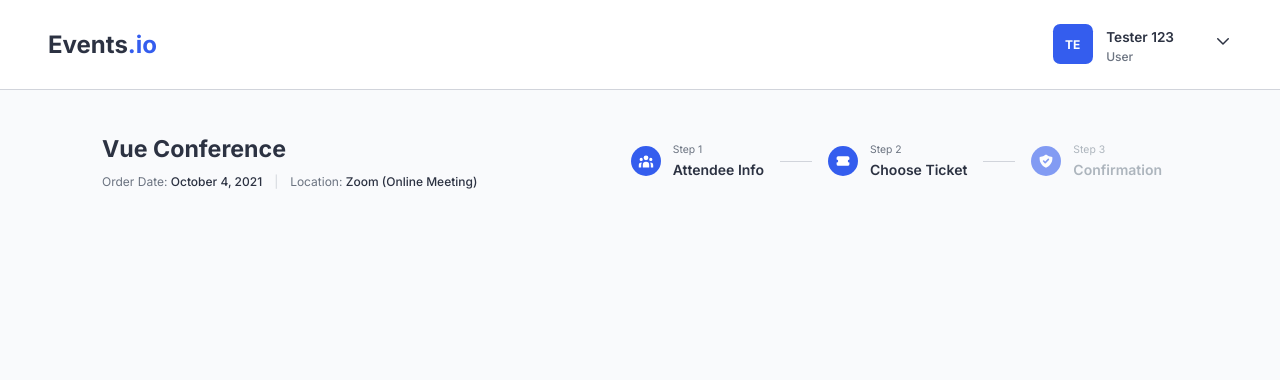
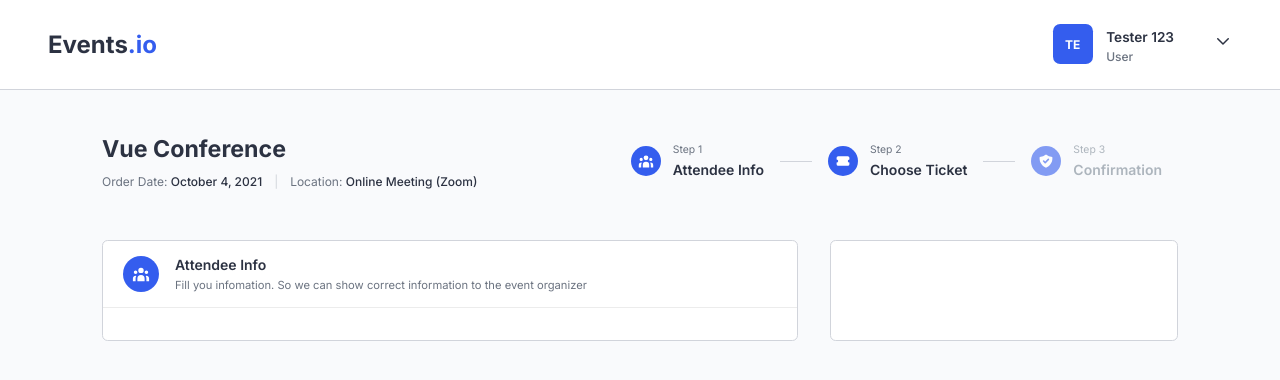
Before and after one commit to Erik3010/events.io, a React (Create React App) app: page /registration in a window 1280 px wide. Shown: the top 380 px of the page. Built offline with nearby package versions, Linux system fonts and the light colour scheme.

Commit message:
feat: add styling

```diff
--- a/src/pages/Registration/Registration.js
+++ b/src/pages/Registration/Registration.js
@@ -12,7 +12,7 @@ import { ReactComponent as ShieldCheck } from "assets/icons/shield-check-solid.s
 function Registration() {
   return (
     <Default>
-      <div>
+      <div className={styles["registration-container"]}>
         <div className={styles["registration-header"]}>
           <div className={styles["registration-header-title"]}>
             <h1>Vue Conference</h1>
@@ -29,7 +29,7 @@ function Registration() {
               </div>
               <div className={styles["separator"]}>|</div>
               <div className={styles["registration-sub-content"]}>
-                Location: <span>Zoom (Online Meeting)</span>
+                Location: <span>Online Meeting (Zoom)</span>
               </div>
             </div>
           </div>
@@ -70,6 +70,28 @@ function Registration() {
             </div>
           </div>
         </div>
+        <div className={styles["registration-body"]}>
+          <div className={styles["registration-content"]}>
+            <div className={styles["registration-content-header"]}>
+              <div className={styles["registration-content-header-icon"]}>
+                <UserGroup width={18} height={18} />
+              </div>
+              <div className={styles["registration-content-header-group"]}>
+                <h4 className={styles["registration-content-header-title"]}>
+                  Attendee Info
+                </h4>
+                <p className={styles["registration-content-header-subtitle"]}>
+                  Fill you infomation. So we can show correct information to the
+                  event organizer
+                </p>
+              </div>
+            </div>
+            <div className={styles["registration-content-body"]}>
+              <form></form>
+            </div>
+          </div>
+          <div className={styles["registration-summary"]}></div>
+        </div>
       </div>
     </Default>
   );
--- a/src/pages/Registration/registration.module.scss
+++ b/src/pages/Registration/registration.module.scss
@@ -1,6 +1,7 @@
 @import "scss/variables";
 
-.registration-header {
+.registration {
+  &-header {
     display: flex;
     align-items: center;
     justify-content: space-between;
@@ -79,3 +80,47 @@
       }
     }
   }
+  &-body {
+    display: grid;
+    grid-template-columns: 2fr 1fr;
+    gap: 2rem;
+    margin-top: 3rem;
+    .registration {
+      &-content,
+      &-summary {
+        background: $white;
+        border: 1px solid $border;
+        border-radius: 0.35rem;
+      }
+      &-content {
+        padding: 1rem 1.25rem;
+        &-header {
+          display: flex;
+          align-items: center;
+          border-bottom: 1px solid $lightGray;
+          padding: 0.75rem 1.25rem 0.75rem;
+          margin: -1rem -1.25rem 1rem;
+          font-size: 0.875rem;
+          &-icon {
+            margin-right: 1rem;
+            fill: $white;
+            background: $primary;
+            border-radius: 50%;
+            display: flex;
+            justify-content: center;
+            align-items: center;
+            width: 36px;
+            height: 36px;
+          }
+          &-title {
+            font-weight: 600;
+          }
+          &-subtitle {
+            color: $subtitle;
+            font-size: 0.7rem;
+          }
+        }
+      }
+    }
+  }
+}
```
Lines whose indentation alone changed are shown as unchanged.
